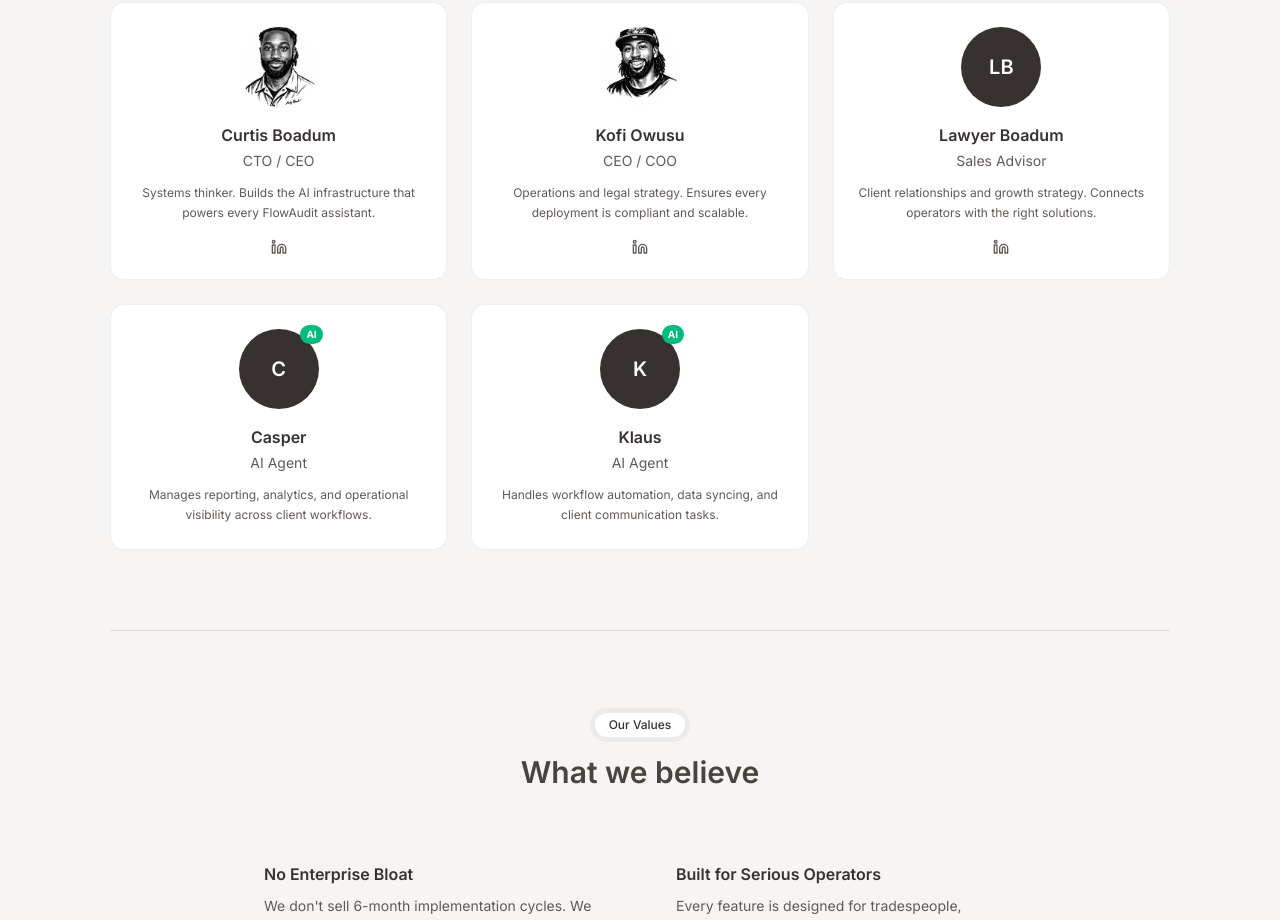
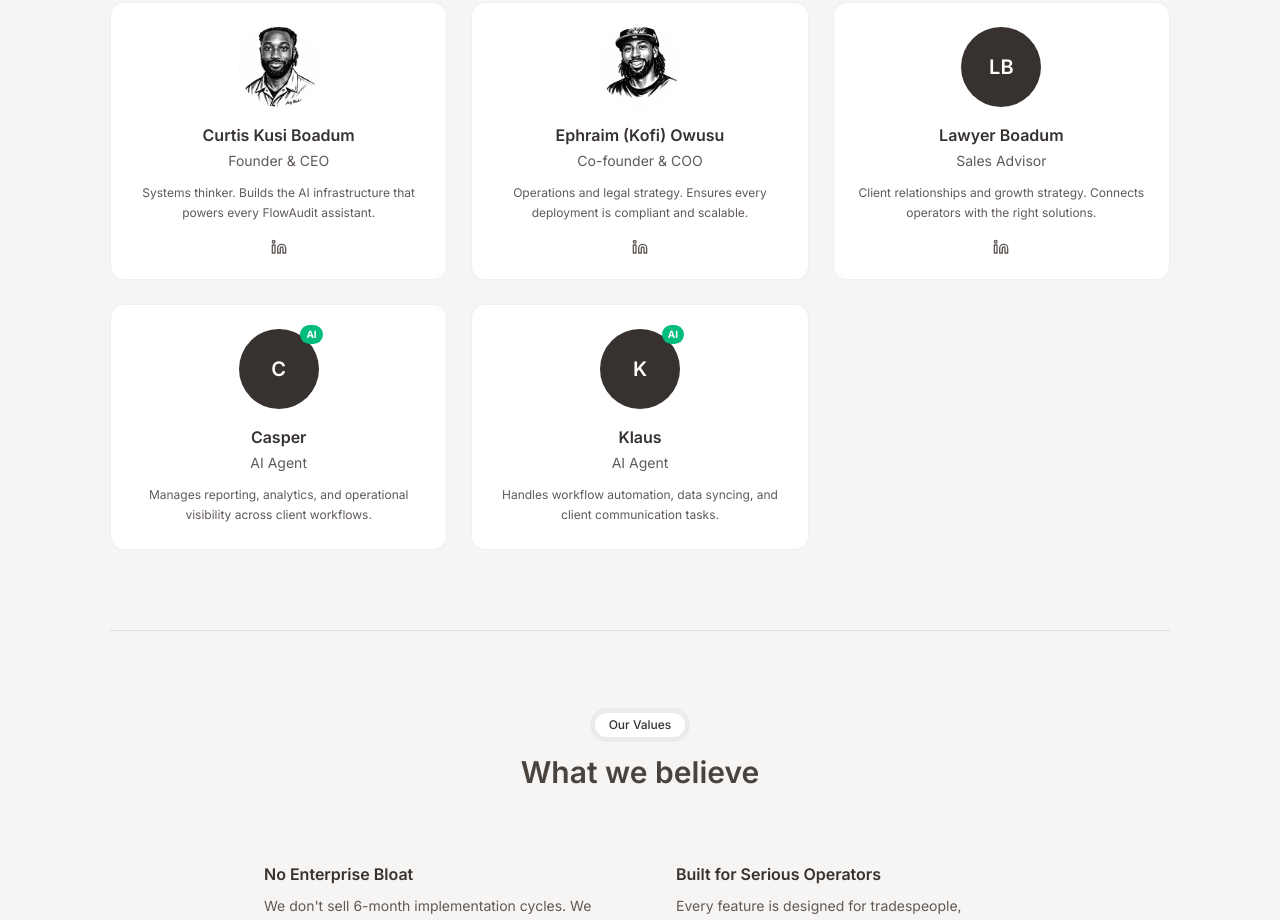
Before and after one commit to curtisboadum/flowaudit-platform, a Next.js app: page /about in a window 1280 px wide. Shown: the part 1220-2140 px from the top of the page. Built offline with nearby package versions, Linux system fonts and the light colour scheme.

Commit message:
fix: use full names — Curtis Kusi Boadum, Ephraim (Kofi) Owusu — matching traqd.io

```diff
--- a/src/app/about/page.tsx
+++ b/src/app/about/page.tsx
@@ -20,8 +20,8 @@ export const metadata: Metadata = {
 
 const teamMembers = [
   {
-    name: "Curtis Boadum",
-    title: "CTO / CEO",
+    name: "Curtis Kusi Boadum",
+    title: "Founder & CEO",
     description:
       "Systems thinker. Builds the AI infrastructure that powers every FlowAudit assistant.",
     initials: "CB",
@@ -29,8 +29,8 @@ const teamMembers = [
     isAI: false,
   },
   {
-    name: "Kofi Owusu",
-    title: "CEO / COO",
+    name: "Ephraim (Kofi) Owusu",
+    title: "Co-founder & COO",
     description:
       "Operations and legal strategy. Ensures every deployment is compliant and scalable.",
     initials: "KO",
```
